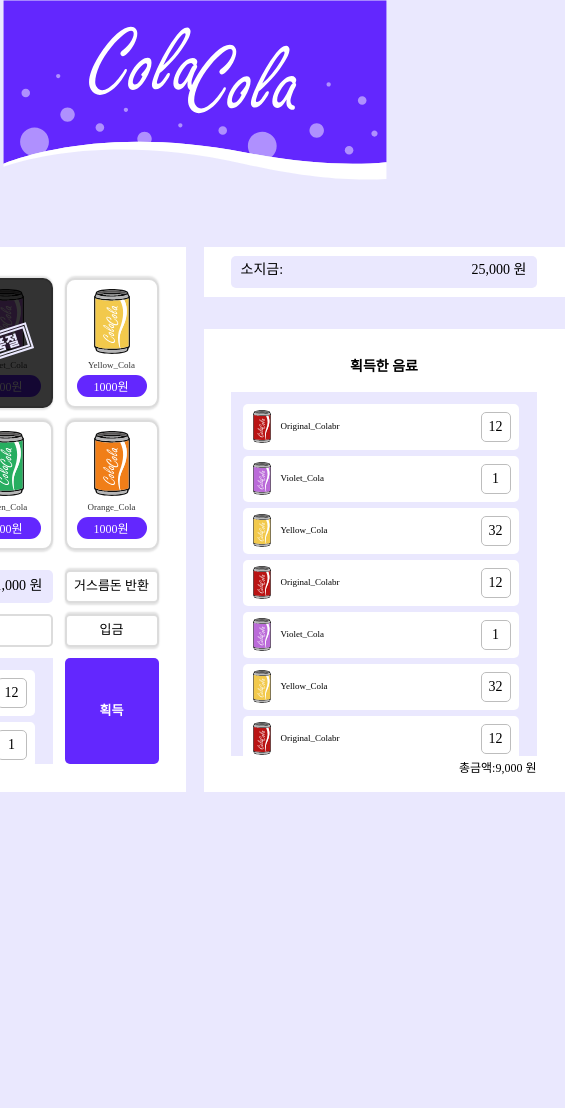
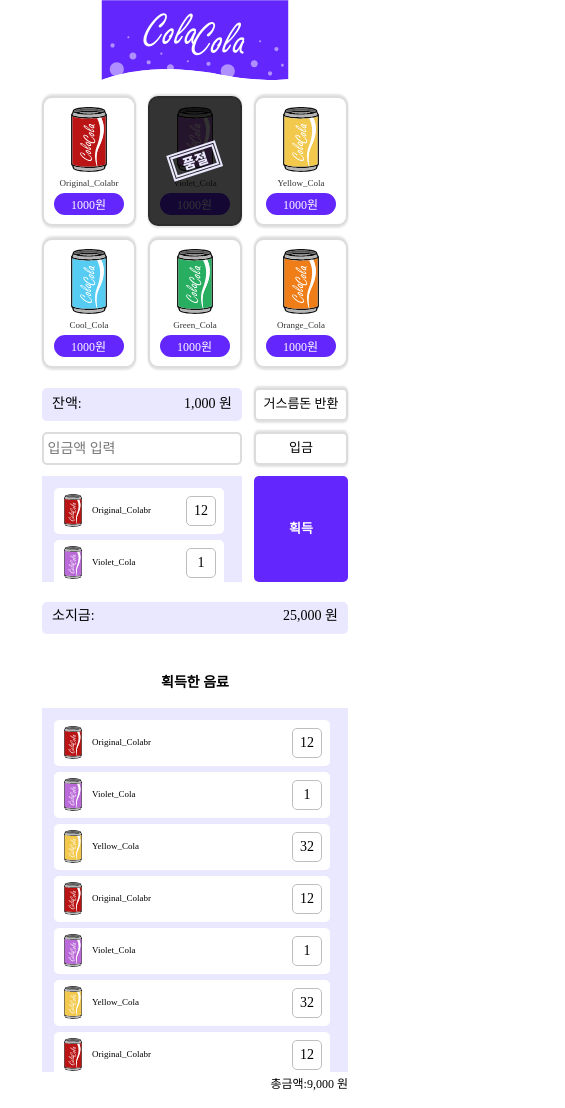
Before and after one commit to GreattitJY/Tailwind_VendingMachine, a plain HTML site: page index.html in a window 390 px wide. Shown: the whole page, 565 px wide, since content can reach past the window. Before the commit the page ends 844 px from the top, so only its background shows below. Drawn offline with Linux system fonts and the light colour scheme.

Commit message:
미디어 쿼리 구현

```diff
--- a/css/style.css
+++ b/css/style.css
@@ -88,6 +88,8 @@ body {
 }
 
 .box-item_page2 {
+    width: 360px;
+    height: 545px;
     display: flex;
     flex-direction: column;
     justify-content: space-between;
@@ -365,3 +367,59 @@ body {
     text-align: end;
     font-size: 12px;
 }
+
+@media screen and (max-width:780px) {
+
+    body {
+        background: #fff;
+    }
+
+    .header-title {
+        height: 88px;
+        margin: 0 auto 8px;
+    }
+
+    .header-title img {
+        width: 188px;
+        height: 88px;
+    }
+
+    .section-container {
+        flex-direction: column;
+        justify-content: center;
+        align-items: center;
+        margin: 0;
+    }
+
+    .box-item_page1,
+    .box-item_page2 {
+        margin: 0;
+        height: auto;
+    }
+
+    .list-goods {
+        margin-top: 0;
+    }
+
+    .list-input {
+        margin-bottom: 20px;
+    }
+
+    .box-wallet {
+        height: 32px;
+        margin-bottom: 0
+    }
+
+    .text-wallet {
+        margin-top: 0;
+    }
+
+    .text-getList {
+        margin-top: 41px
+    }
+
+    .box-goods {
+        flex-grow: 1;
+    }
+
+}
```
